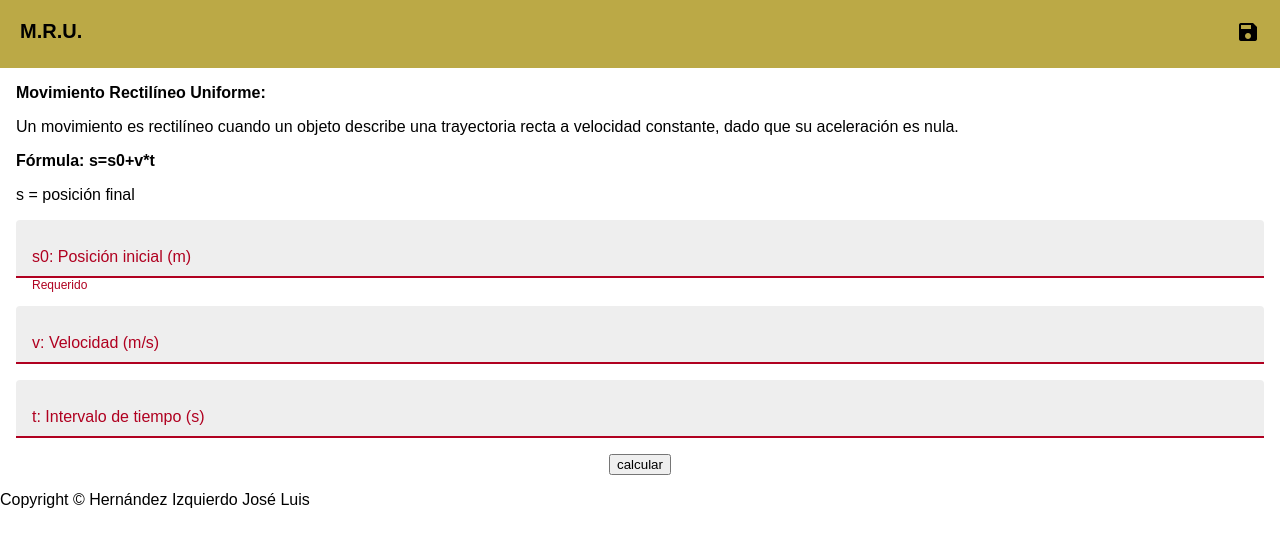
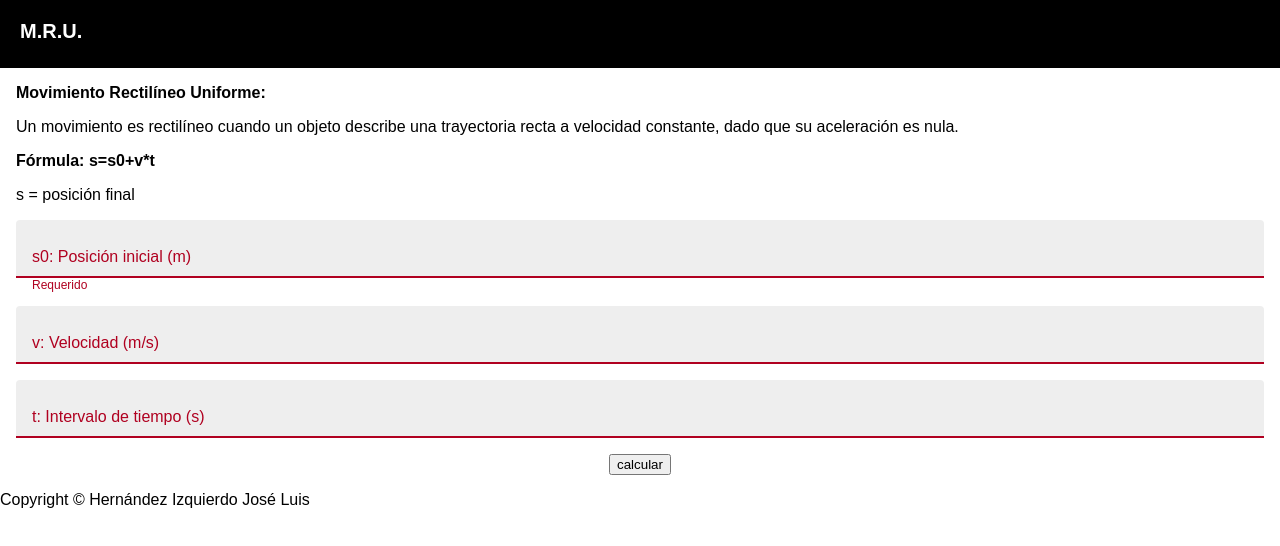
Before and after one commit to pwajlhi/pwajlhi.github.io, a plain HTML site: page index.html in a window 1280 px wide. Drawn offline with Linux system fonts and the light colour scheme.

Commit message:
cambio a otro color

```diff
--- a/index.html
+++ b/index.html
@@ -44,8 +44,8 @@
            * Valores que puede definir el desarrollador y reutilizar en todas las
            * definiciones de estilos. Deben iniciar con -- y colocarse en el
            * elemento raíz. */
-          --color-primario: rgb(0, 0, 0);
-          --color-primario-fondo: #bba946;
+          --color-primario: rgb(255, 255, 255);
+          --color-primario-fondo: #000000;
           --color-contenido: rgb(0, 0, 0);
           --color-contenido-fondo: white;
           --color-control-sin-foco: gray;
```
